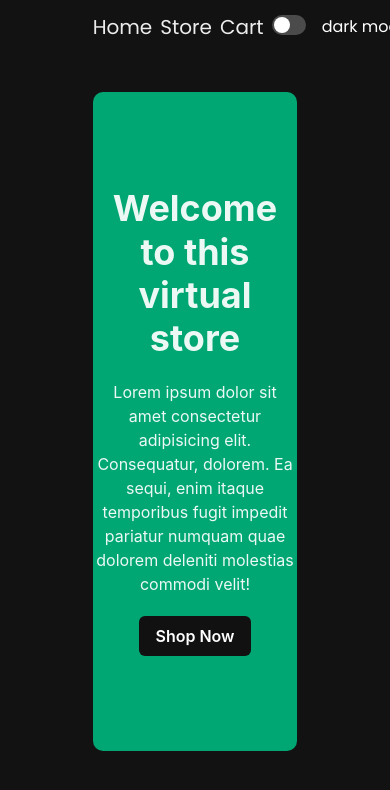
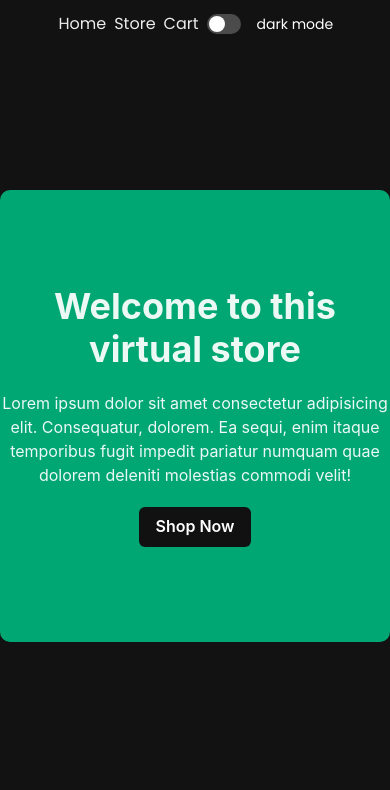
Before and after one commit to symonogwe/Shopping-Cart-Project, a React (Vite) app: page / in a window 390 px wide. Shown: the top 790 px of the page. Built offline with nearby package versions, Linux system fonts and the light colour scheme.

Commit message:
Add responsive design to app & homepage

```diff
--- a/src/Components/HomePage/HomePage.jsx
+++ b/src/Components/HomePage/HomePage.jsx
@@ -6,7 +6,8 @@ const HomePage = () => {
   const colorMode = useOutletContext();
   return (
     <VStack
-      maxW={"70%"}
+      // maxW={"70%"}
+      w={"100%"}
       alignItems={"center"}
       py={95}
       borderRadius={10}
--- a/src/Components/MainApp/App.jsx
+++ b/src/Components/MainApp/App.jsx
@@ -8,7 +8,17 @@ function App() {
   const { colorMode, toggleColorMode } = useColorMode();
 
   return (
-    <Box width="75%" margin={"0 auto"} minHeight="100vh" paddingTop={3}>
+    <Box
+      width={{
+        base: "100%",
+        md: "70%",
+        xl: "60%",
+      }}
+      margin={"0 auto"}
+      minHeight="100vh"
+      paddingTop={3}
+      // bg={"red"}
+    >
       <NavBar colorMode={colorMode} toggleColorMode={toggleColorMode} />
       <Center minHeight={"90vh"}>
         <Outlet context={colorMode} />
--- a/src/Components/NavBar/NavBar.jsx
+++ b/src/Components/NavBar/NavBar.jsx
@@ -15,7 +15,14 @@ const NavBar = ({ colorMode, toggleColorMode }) => {
       <NavLink path="cart" />
       <Box display="flex" gap={4} whiteSpace={"nowrap"}>
         <Switch onChange={() => toggleColorMode()} colorScheme={"teal"} />
-        <Text className={colorMode === "dark" ? "nav-link" : "nav-link-light"}>
+        <Text
+          className={colorMode === "dark" ? "nav-link" : "nav-link-light"}
+          fontSize={{
+            base: "sm",
+            md: "md",
+            xl: "lg",
+          }}
+        >
           {colorMode} mode
         </Text>
       </Box>
--- a/src/Components/NavBar/NavLink.jsx
+++ b/src/Components/NavBar/NavLink.jsx
@@ -16,7 +16,11 @@ const NavLink = ({ path }) => {
       as={ReactRouterLink}
       to={path}
       className="nav-link"
-      fontSize={"xl"}
+      fontSize={{
+        base: "md",
+        md: "xl",
+        xl: "xl",
+      }}
       _hover={{
         borderBottom: "none",
         color: "#00a773",
--- a/src/theme.js
+++ b/src/theme.js
@@ -6,9 +6,19 @@ const config = {
   useSystemColorMode: false,
 };
 
+const breakpoints = {
+  base: "0px",
+  sm: "320px",
+  md: "768px",
+  lg: "960px",
+  xl: "1200px",
+  "2xl": "1536px",
+};
+
 // extend theme
 const theme = extendTheme({
   config,
+  breakpoints,
   colors: {
     gray: {
       50: "#f9f9f9",
```
